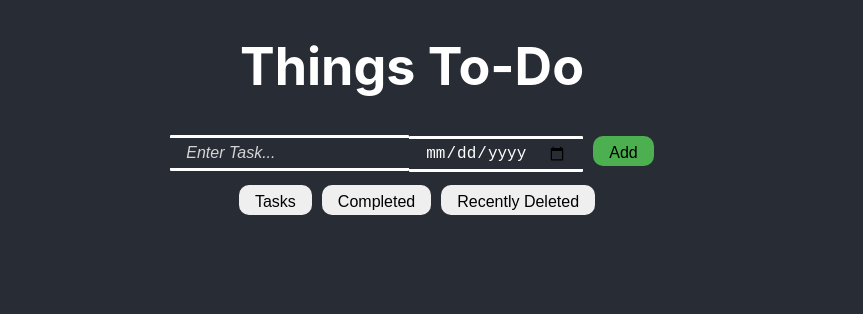
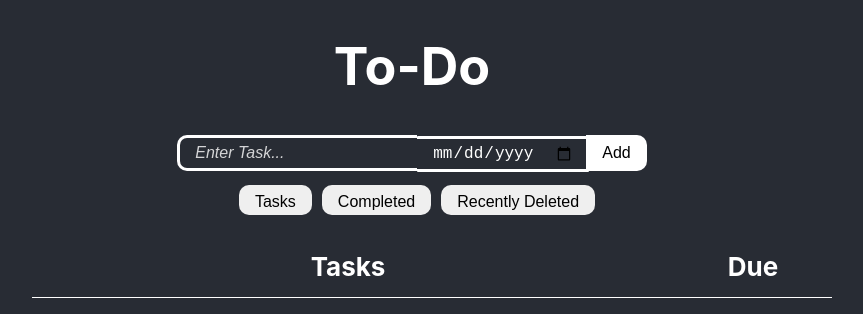
Before and after one commit to tarekchaalan/ToDo-List, a React (Create React App) app: page / in a window 1280 px wide. Shown: the top 314 px of the page, without its empty margins (228-1091 px from the left). Built offline with nearby package versions, Linux system fonts and the light colour scheme.

Commit message:
Bug Fixes - Added Headers + More Features

```diff
--- a/src/App.css
+++ b/src/App.css
@@ -26,8 +26,10 @@
 }
 
 input {
+  line-height: normal;
+  box-sizing: border-box;
   height: 10px;
-    padding: 10px 16px;
+  padding: 15px 15px;
   font-size: 16px;
   color: White;
   border: 3px solid white;
@@ -37,6 +39,7 @@ input {
   background-color: transparent;
   margin-bottom: 10px;
   outline: none;
+  line-height: 2;
 }
 
 /* For most modern browsers */
@@ -67,18 +70,46 @@ input::-webkit-input-placeholder {
   font-style: italic;
 }
 
+.task-header {
+  font-weight: bold;
+  background-color: transparent;
+  padding: 10px 0 15px 0px; /* Added 20px padding to the left */
+  list-style-type: none;
+  border-bottom: 1px solid white;
+}
+
+.task-header .task-content span,
+.task-header .flex-grow {
+  text-align: center;
+}
+
 .task-item {
   display: flex;
   align-items: center;
   justify-content: space-between;
-  padding: 5px 0; /* Some vertical padding for better spacing between tasks */
+  padding: 15px 0; /* Some vertical padding for better spacing between tasks */
 }
 
 .task-content {
+  flex-basis: 50%;
   display: flex;
   align-items: center;
-  gap: 10px; /* Space between Edit button and task text */
-  flex-grow: 1; /* Allows this container to take all available space */
+  gap: 10px;
+  flex-grow: 1;
+  width: 100vh; /* Set to 100% width */
+}
+
+.task-content span {
+  flex-basis: 80%; /* Assign 50% width */
+  text-align: left;
+  overflow: hidden; /* To handle long texts */
+  text-overflow: ellipsis; /* Display ellipsis for overflow texts */
+  white-space: nowrap; /* Prevent text wrapping to next line */
+}
+
+.flex-grow {
+  flex-basis: 20%; /* Assign 35% width */
+  text-align: center;
 }
 
 .task-buttons {
@@ -87,9 +118,14 @@ input::-webkit-input-placeholder {
   gap: 10px; /* Space between buttons */
 }
 
+input[placeholder="Enter Task..."] {
+  border-left: 3px solid white;
+  border-radius: 10px 0px 0px 10px;
+}
+
 input[type="text"].task-text {
-  flex-grow: 1; /* Allows input to take all available space */
-  margin: 0; /* Removes margin */
+  flex-grow: 1;
+  margin: 0;
 }
 
 button {
@@ -103,53 +139,55 @@ button {
   transition: background-color 0.3s ease;
 }
 
-.flex-grow {
-  flex-grow: 1;
-  text-align: right;
+.text-input {
+  border-left: 3px solid #333; /* Adjust color and width as needed */
 }
 
 /* Add Button */
 .add-btn {
-    background-color: #4CAF50;
+  background-color: White;
+  border-radius: 0px 10px 10px 0px;
+  height: 36px; /* Adjusted to consider the input's new vertical padding and borders */
+  margin-left: -3px; /* This will ensure the button touches the input. Adjust as needed. */
 }
 
 .add-btn:hover {
-    background-color: #45A047;
+  background-color: #45a047;
 }
 
 /* Edit Button */
 .edit-btn {
-    background-color: #FFC107;
+  background-color: #ffc107;
 }
 
 .edit-btn:hover {
-    background-color: #FFB300;
+  background-color: #ffb300;
 }
 
 /* Complete Button */
 .complete-btn {
-    background-color: #2196F3;
+  background-color: #2196f3;
 }
 
 .complete-btn:hover {
-    background-color: #1976D2;
+  background-color: #1976d2;
 }
 
 /* Remove Button */
 .remove-btn {
-    background-color: #F44336;
+  background-color: #f44336;
 }
 
 .remove-btn:hover {
-    background-color: #D32F2F;
+  background-color: #d32f2f;
 }
 
 .remove-all-btn {
-  background-color: #F44336; /* For a red background */
+  background-color: #f44336; /* For a red background */
 }
 
 .remove-all-btn:hover {
-  background-color: #D32F2F; /* Darken the background on hover */
+  background-color: #d32f2f; /* Darken the background on hover */
 }
 
 /* Recover Button */
--- a/src/App.js
+++ b/src/App.js
@@ -12,8 +12,8 @@ function App() {
     JSON.parse(localStorage.getItem("deletedTasks")) || []
   );
   const [inputValue, setInputValue] = useState("");
-  const [inputDate, setInputDate] = useState(""); // new state for the date
-  const [currentTab, setCurrentTab] = useState("tasks"); // "tasks", "completed", "deleted"
+  const [inputDate, setInputDate] = useState("");
+  const [currentTab, setCurrentTab] = useState("tasks");
 
   useEffect(() => {
     localStorage.setItem("tasks", JSON.stringify(tasks));
@@ -35,108 +35,108 @@ function App() {
     if (inputValue) {
       setTasks([
         ...tasks,
-        { value: inputValue, editable: false, deadline: inputDate },
+        {
+          value: inputValue,
+          editable: false,
+          deadline: inputDate,
+          id: Date.now(),
+        },
       ]);
       setInputValue("");
-      setInputDate(""); // clear the date field
+      setInputDate("");
     }
   };
 
-  const completeTask = (sortedIndex) => {
-    const index = tasks.findIndex(
-      (task) => task === getSortedTasks()[sortedIndex]
-    );
-    const taskToComplete = tasks[index]; // Add this line
-    setCompletedTasks([...completedTasks, taskToComplete]); // And this line
+  const findTaskById = (id) => tasks.findIndex((task) => task.id === id);
+
+  const completeTask = (id) => {
+    const index = findTaskById(id);
+    const taskToComplete = tasks[index];
+    setCompletedTasks([...completedTasks, taskToComplete]);
 
     const newTasks = [...tasks];
     newTasks.splice(index, 1);
     setTasks(newTasks);
   };
 
-  const removeTask = (sortedIndex) => {
-    const index = tasks.findIndex(
-      (task) => task === getSortedTasks()[sortedIndex]
-    );
-    const taskToDelete = tasks[index]; // Add this line
-    setDeletedTasks([...deletedTasks, taskToDelete]); // And this line
+  const removeTask = (id) => {
+    const index = findTaskById(id);
+    const taskToDelete = tasks[index];
+    setDeletedTasks([...deletedTasks, taskToDelete]);
 
     const newTasks = [...tasks];
     newTasks.splice(index, 1);
     setTasks(newTasks);
   };
 
-  const clearCompletedTasks = () => {
-    setCompletedTasks([]);
-    localStorage.setItem("completedTasks", JSON.stringify([]));
-  };
-
-  const permanentlyRemove = (index) => {
-    const newDeleted = [...deletedTasks];
-    newDeleted.splice(index, 1);
-    setDeletedTasks(newDeleted);
-  };
-
-  const permanentlyRemoveAll = () => {
-    setDeletedTasks([]); // This will clear the deletedTasks state
-  };
-
-  const recoverTask = (index) => {
-    const taskToRecover = deletedTasks[index];
-    setTasks([...tasks, taskToRecover]);
-
-    const newDeleted = [...deletedTasks];
-    newDeleted.splice(index, 1);
-    setDeletedTasks(newDeleted);
-  };
-
-  const editTask = (sortedIndex) => {
-    const originalTask = getSortedTasks()[sortedIndex];
-    const index = tasks.findIndex(
-      (task) =>
-        task.value === originalTask.value &&
-        task.deadline === originalTask.deadline
-    );
-
+  const editTask = (id) => {
+    const index = findTaskById(id);
     let copy = [...tasks];
     copy[index].editable = true;
     setTasks(copy);
   };
 
-  const updateTaskDeadline = (index, newDeadline) => {
+  const updateTaskDeadline = (id, newDeadline) => {
+    const index = findTaskById(id);
     let copy = [...tasks];
     copy[index].deadline = newDeadline;
     setTasks(copy);
   };
 
-  const updateTask = (e, index) => {
+  const updateTask = (e, id) => {
+    const index = findTaskById(id);
     let copy = [...tasks];
     copy[index].value = e.target.value;
     setTasks(copy);
   };
 
-  const saveTask = (sortedIndex) => {
-    const originalTask = getSortedTasks()[sortedIndex];
-    const index = tasks.findIndex(
-      (task) =>
-        task.value === originalTask.value &&
-        task.deadline === originalTask.deadline
-    );
-
+  const saveTask = (id) => {
+    const index = findTaskById(id);
     let copy = [...tasks];
     copy[index].editable = false;
     setTasks(copy);
   };
 
+  const clearCompletedTasks = () => {
+    setCompletedTasks([]);
+  };
+
+  const permanentlyRemoveAll = () => {
+    setDeletedTasks([]);
+  };
+
+  const permanentlyRemove = (sortedIndex) => {
+    let copy = [...deletedTasks];
+    copy.splice(sortedIndex, 1);
+    setDeletedTasks(copy);
+  };
+
+  const recoverTask = (sortedIndex) => {
+    const taskToRecover = deletedTasks[sortedIndex];
+    setTasks([...tasks, taskToRecover]);
+
+    let copy = [...deletedTasks];
+    copy.splice(sortedIndex, 1);
+    setDeletedTasks(copy);
+  };
+
   const getContentView = () => {
     switch (currentTab) {
       case "tasks":
-        return getSortedTasks().map((task, sortedIndex) => (
-          <li key={sortedIndex} className="task-item">
+        return (
+          <>
+            <li className="task-header">
+              <div className="task-content">
+                <span>Tasks</span>
+                <div className="flex-grow">Due</div>
+              </div>
+            </li>
+            {getSortedTasks().map((task) => (
+              <li key={task.id} className="task-item">
                 <div className="task-content">
                   <button
                     className="edit-btn"
-                onClick={() => editTask(sortedIndex)}
+                    onClick={() => editTask(task.id)}
                   >
                     Edit
                   </button>
@@ -146,39 +146,37 @@ function App() {
                         type="text"
                         className="task-text"
                         value={task.value}
-                    onChange={(e) => updateTask(e, sortedIndex)}
+                        onChange={(e) => updateTask(e, task.id)}
                       />
                       <input
                         type="date"
                         value={task.deadline}
                         onChange={(e) =>
-                      updateTaskDeadline(sortedIndex, e.target.value)
+                          updateTaskDeadline(task.id, e.target.value)
                         }
                       />
                     </>
                   ) : (
                     <>
                       <span>• {task.value}</span>
-                  <div className="flex-grow">
-                    Deadline: {task.deadline || "None"}
-                  </div>
+                      <div className="flex-grow">{task.deadline || "None"}</div>
                     </>
                   )}
                 </div>
                 <div className="task-buttons">
                   {task.editable ? (
-                <button onClick={() => saveTask(sortedIndex)}>Save</button>
+                    <button onClick={() => saveTask(task.id)}>Save</button>
                   ) : (
                     <>
                       <button
                         className="complete-btn"
-                    onClick={() => completeTask(sortedIndex)}
+                        onClick={() => completeTask(task.id)}
                       >
                         Complete
                       </button>
                       <button
                         className="remove-btn"
-                    onClick={() => removeTask(sortedIndex)}
+                        onClick={() => removeTask(task.id)}
                       >
                         Remove
                       </button>
@@ -186,7 +184,9 @@ function App() {
                   )}
                 </div>
               </li>
-        ));
+            ))}
+          </>
+        );
       case "completed":
         return (
           <>
@@ -245,11 +245,10 @@ function App() {
         return null;
     }
   };
-
   return (
     <div className="App">
       <header className="App-header">
-        <h1>Things To-Do</h1>
+        <h1>To-Do</h1>
         <div>
           <input
             value={inputValue}
```
Lines whose indentation alone changed are shown as unchanged.
